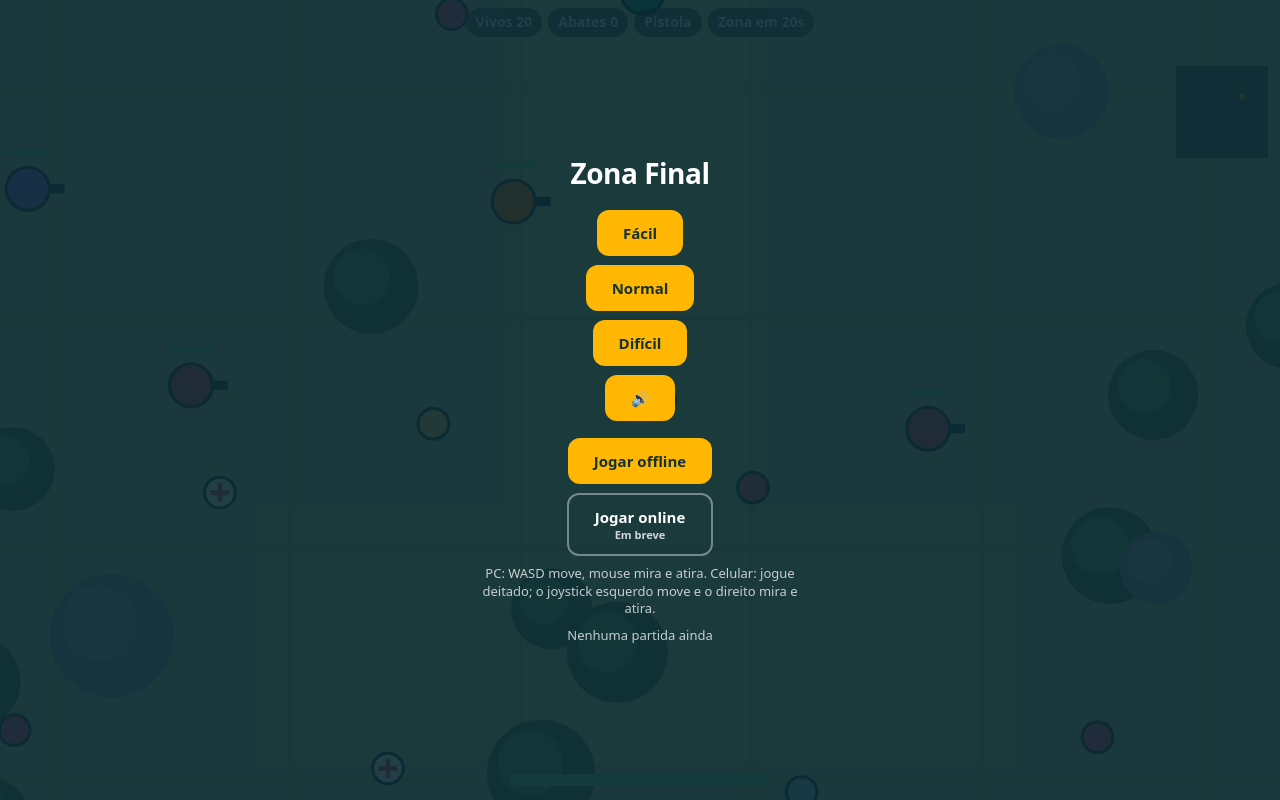
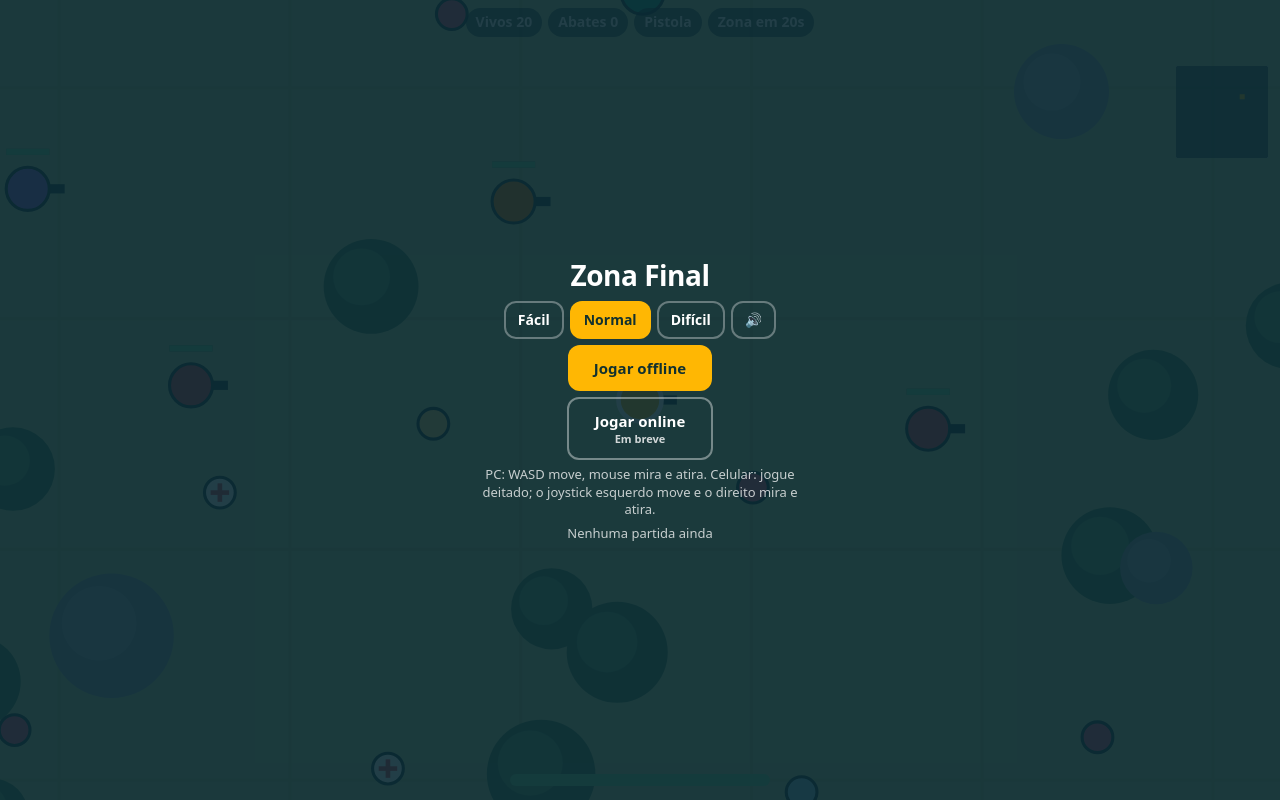
Before and after one commit to Eu-Yago/zona-final, a plain HTML site: page index.html in a window 1280 px wide. Drawn offline with Linux system fonts and the light colour scheme.

Commit message:
Update styles for .scr and .seg classes

```diff
--- a/style.css
+++ b/style.css
@@ -19,10 +19,13 @@ button{font:inherit;font-weight:700;background:var(--acc);color:#12312f;border:0
 @media (orientation:portrait) and (pointer:coarse){#rot{display:flex}}
 .sec{background:transparent;color:#fff;border:2px solid #ffffff66}
 button small{display:block;font-size:11px;font-weight:600;opacity:.8}
-.scr{overflow:auto;align-items:safe center}
-.scr div{gap:9px;padding:8px 0}
+.scr{overflow:auto;align-items:safe center;padding:10px}
+.scr div{gap:6px;padding:0}
 .scr h1{font-size:28px}
 .scr .hint{font-size:13px;opacity:.75}
 #cd{font:inherit;font-weight:700;text-align:center;letter-spacing:3px;text-transform:uppercase;width:min(220px,70vw);min-height:46px;box-sizing:border-box;padding:10px;border-radius:12px;border:2px solid #ffffff66;background:#ffffff1a;color:#fff}
 #cd::placeholder{letter-spacing:0;text-transform:none;opacity:.65}
 #soon{color:var(--acc);font-weight:700}
+.scr .seg{flex-direction:row;flex-wrap:wrap;justify-content:center}
+.seg button{min-height:38px;padding:6px 12px;background:transparent;color:#fff;border:2px solid #ffffff55;font-size:14px}
+.seg button.on{background:var(--acc);color:#12312f;border-color:transparent}
```
